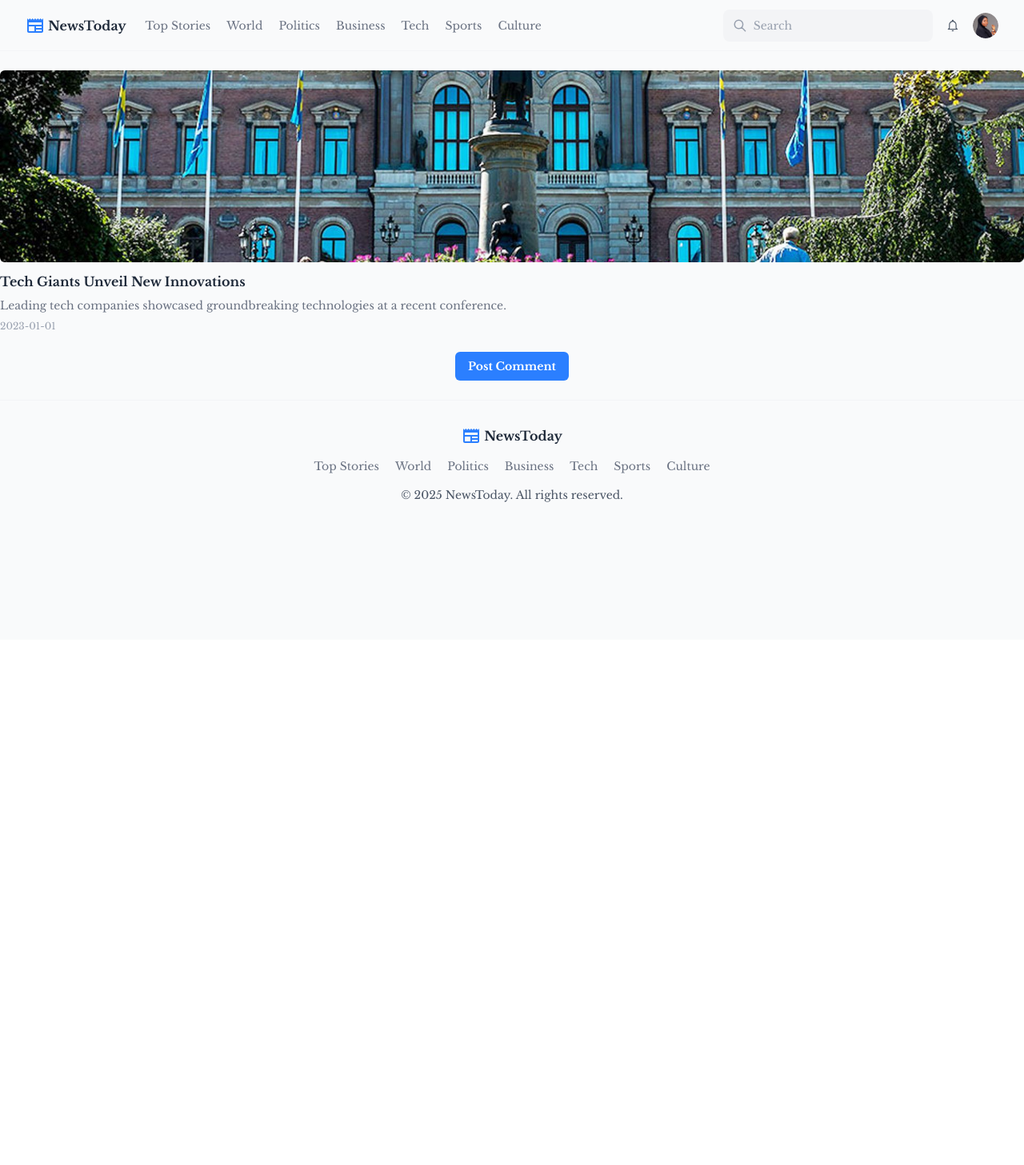
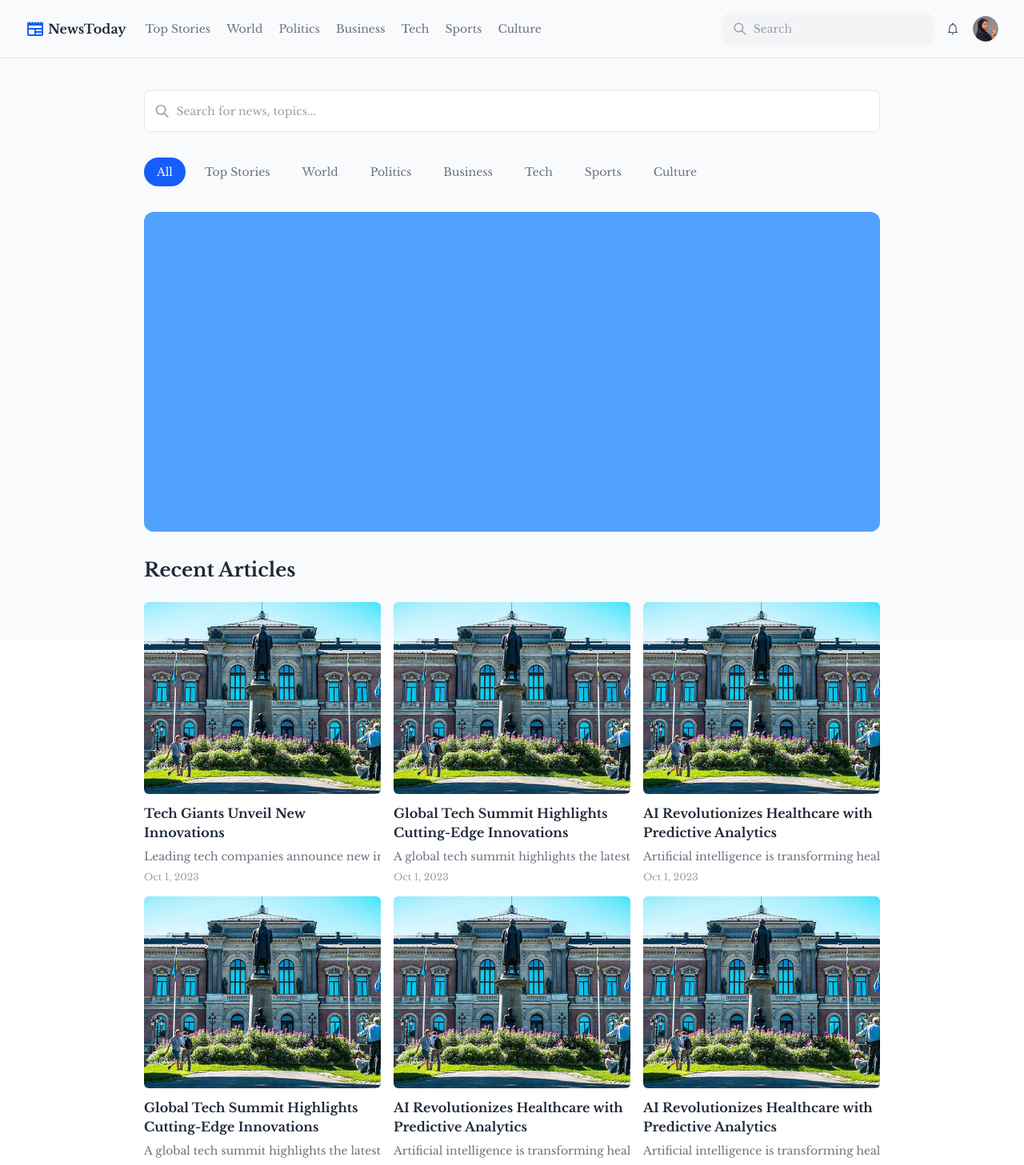
Before and after one commit to Anikhe00/bitume_newfeed_task, a React (Vite) app: page / in a window 1280 px wide. Shown: the top 1457 px of the page at 80% size. Before the commit the page ends 800 px from the top, so only its background shows below. Built offline with nearby package versions, Linux system fonts and the light colour scheme.

Commit message:
Create Layout.tsx to handle page layout Modified Search.tsx to enable custom className Create Home.tsx and Article.tsx Add Routing to handle navigation between Home and other pages

```diff
--- a/src/App.tsx
+++ b/src/App.tsx
@@ -1,25 +1,30 @@
-import Button from "./components/Button";
-import NewsCard from "./components/NewsCard";
-import Header from "./components/layout/Header";
-import Image from "./assets/uppsala university.jpg";
-import Footer from "./components/layout/Footer";
+import { Routes, Route } from "react-router-dom";
+
+import Home from "./pages/Home";
+import Article from "./pages/Article";
+
+import Layout from "./components/layout/Layout";
 
 const App = () => {
   return (
-    <div className="h-dvh bg-gray-50 w-full flex flex-col gap-6 items-center justify-start">
-      <Header />
-      <NewsCard
-        title="Tech Giants Unveil New Innovations"
-        description="Leading tech companies showcased groundbreaking technologies at a recent conference."
-        date="2023-01-01"
-        image={Image}
-        onClick={() => console.log("Click")}
+    <Routes>
+      <Route
+        path="/"
+        element={
+          <Layout>
+            <Home />
+          </Layout>
+        }
       />
-      <Button className="bg-blue-500 hover:bg-blue-600 text-white">
-        Post Comment
-      </Button>
-      <Footer />
-    </div>
+      <Route
+        path="/article"
+        element={
+          <Layout>
+            <Article />
+          </Layout>
+        }
+      />
+    </Routes>
   );
 };
 
--- a/src/components/Logo.tsx
+++ b/src/components/Logo.tsx
@@ -3,7 +3,7 @@ import { MdNewspaper } from "react-icons/md";
 const Logo = () => {
   return (
     <div className="flex gap-1 items-center justify-center cursor-pointer">
-      <MdNewspaper className="text-2xl text-blue-500" />
+      <MdNewspaper className="text-2xl text-blue-600" />
       <p className="font-bold font-libre text-md text-gray-800">NewsToday</p>
     </div>
   );
--- a/src/components/NavLink.tsx
+++ b/src/components/NavLink.tsx
@@ -1,11 +1,17 @@
 import { Link } from "react-router-dom";
 import type { NavLinkProps } from "../interfaces";
 
-const NavLink = ({ to, children }: NavLinkProps) => {
+const NavLink = ({ to, children, tab, active }: NavLinkProps) => {
   return (
     <Link
       to={to}
-      className="text-gray-500 font-libre hover:text-blue-500 text-sm font-medium"
+      className={
+        tab
+          ? active
+            ? "text-white px-4 py-2 font-libre bg-blue-600 rounded-full text-sm font-medium"
+            : "text-gray-500 px-4 py-2 font-libre hover:text-blue-600 hover:bg-blue-100 rounded-full text-sm font-medium"
+          : "text-gray-500 font-libre hover:text-blue-600 text-sm font-medium"
+      }
     >
       {children}
     </Link>
--- a/src/components/Search.tsx
+++ b/src/components/Search.tsx
@@ -1,8 +1,22 @@
 import { HiOutlineSearch } from "react-icons/hi";
+import classNames from "classnames";
 
-const Search = ({ placeholder }: { placeholder: string }) => {
+const Search = ({
+  placeholder,
+  className,
+}: {
+  placeholder: string;
+  className?: string;
+}) => {
+  const searchClassName = className
+    ? classNames(
+        "flex gap-2 items-center justify-start w-full px-3 rounded-lg focus:outline-none focus:ring-2 focus:ring-offset-2",
+        className
+      )
+    : "flex gap-2 items-center justify-start w-full h-10 px-3 bg-gray-100 rounded-lg focus:outline-none focus:ring-2 focus:ring-offset-2";
+
   return (
-    <div className="flex gap-2 items-center justify-start w-full h-10 px-3 bg-gray-100 rounded-lg focus:outline-none focus:ring-2 focus:ring-offset-2">
+    <div className={searchClassName}>
       <HiOutlineSearch className="w-5 h-5 text-gray-400" />
       <input
         type="text"
--- a/src/components/layout/Header.tsx
+++ b/src/components/layout/Header.tsx
@@ -7,7 +7,7 @@ import NavigationData from "../../utils/NavigationList";
 
 const Header = () => {
   return (
-    <header className="flex px-8 w-full h-16 items-center justify-space-between bg-gray-50 border-b border-gray-100">
+    <header className="sticky top-0 z-50 flex px-8 py-4 w-full h-auto items-center justify-space-between bg-gray-50 border-b border-gray-200">
       <div className="flex gap-6 w-full h-auto items-center justify-start">
         <Logo />
         <nav className="flex gap-5 items-center justify-center">
--- /dev/null
+++ b/src/components/layout/Layout.tsx
@@ -0,0 +1,17 @@
+import Header from "./Header";
+import Footer from "./Footer";
+import type { ReactNode } from "react";
+
+const Layout = ({ children }: { children: ReactNode }) => {
+  return (
+    <div className="relative h-dvh bg-gray-50 w-full flex flex-col items-start justify-start">
+      <Header />
+      <main className="flex flex-col items-center justify-start w-full px-45 py-10">
+        {children}
+      </main>
+      <Footer />
+    </div>
+  );
+};
+
+export default Layout;
--- a/src/interfaces/index.ts
+++ b/src/interfaces/index.ts
@@ -18,6 +18,8 @@ export interface NewsCardProps {
 export interface NavLinkProps {
   to: string;
   children: ReactNode;
+  tab?: boolean;
+  active?: boolean;
 }
 
 export interface NavigationDataProps {
--- /dev/null
+++ b/src/pages/Article.tsx
@@ -0,0 +1,9 @@
+const Article = () => {
+  return (
+    <div className="w-full h-full flex flex-col gap-6 items-center justify-start">
+      <h1 className="text-3xl font-libre font-bold text-blue-500">Article</h1>
+    </div>
+  );
+};
+
+export default Article;
--- /dev/null
+++ b/src/pages/Home.tsx
@@ -0,0 +1,81 @@
+import NavLink from "../components/NavLink";
+import NavigationData from "../utils/NavigationList";
+import Search from "../components/Search";
+import type { NavigationDataProps } from "../interfaces";
+import NewsCard from "../components/NewsCard";
+import Image from "../assets/uppsala.jpg";
+
+const Home = () => {
+  return (
+    <div className="w-full h-auto flex flex-col gap-8 items-start justify-start">
+      {/* Search Bar */}
+      <Search
+        placeholder="Search for news, topics..."
+        className="h-13 border border-gray-200 bg-white"
+      />
+
+      {/* Tabs */}
+      <div className="flex gap-2 items-center justify-start">
+        <NavLink to={"/"} tab={true} active={true}>
+          All
+        </NavLink>
+        {NavigationData.map((item: NavigationDataProps) => (
+          <NavLink to={item.href} tab={true} active={false}>
+            {item.name}
+          </NavLink>
+        ))}
+      </div>
+
+      {/* Trending News */}
+      <div className="w-full h-100 bg-blue-400 rounded-xl"></div>
+
+      {/* Recent Articles */}
+      <div className="w-full h-auto flex flex-col gap-6 items-start justify-start">
+        <h1 className="text-2xl font-libre font-bold text-gray-800">
+          Recent Articles
+        </h1>
+
+        <div className="grid grid-cols-3 gap-4">
+          <NewsCard
+            title="Tech Giants Unveil New Innovations"
+            description="Leading tech companies announce new innovations in their respective fields."
+            date="Oct 1, 2023"
+            image={Image}
+          />
+          <NewsCard
+            title="Global Tech Summit Highlights Cutting-Edge Innovations"
+            description="A global tech summit highlights the latest innovations in the industry."
+            date="Oct 1, 2023"
+            image={Image}
+          />
+          <NewsCard
+            title="AI Revolutionizes Healthcare with Predictive Analytics"
+            description="Artificial intelligence is transforming healthcare by enabling predictive analytics for better patient outcomes."
+            date="Oct 1, 2023"
+            image={Image}
+          />
+          <NewsCard
+            title="Global Tech Summit Highlights Cutting-Edge Innovations"
+            description="A global tech summit highlights the latest innovations in the industry."
+            date="Oct 1, 2023"
+            image={Image}
+          />
+          <NewsCard
+            title="AI Revolutionizes Healthcare with Predictive Analytics"
+            description="Artificial intelligence is transforming healthcare by enabling predictive analytics for better patient outcomes."
+            date="Oct 1, 2023"
+            image={Image}
+          />
+          <NewsCard
+            title="AI Revolutionizes Healthcare with Predictive Analytics"
+            description="Artificial intelligence is transforming healthcare by enabling predictive analytics for better patient outcomes."
+            date="Oct 1, 2023"
+            image={Image}
+          />
+        </div>
+      </div>
+    </div>
+  );
+};
+
+export default Home;
```
Also changed, not shown: src/assets/uppsala.jpg (renamed from src/assets/uppsala university.jpg).
